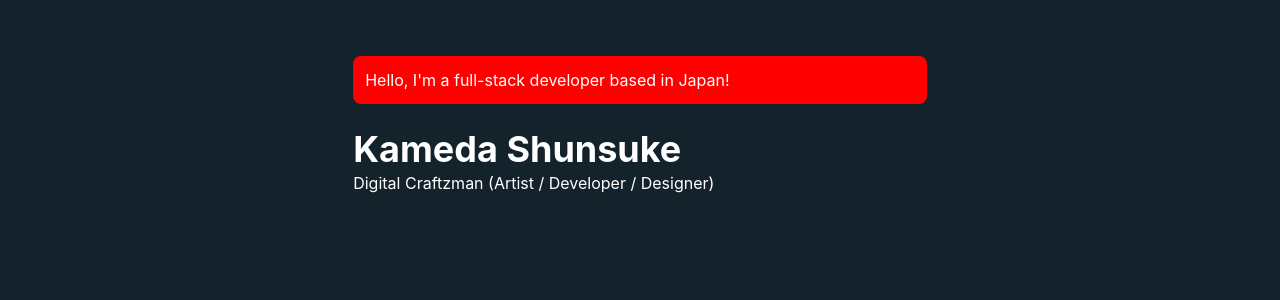
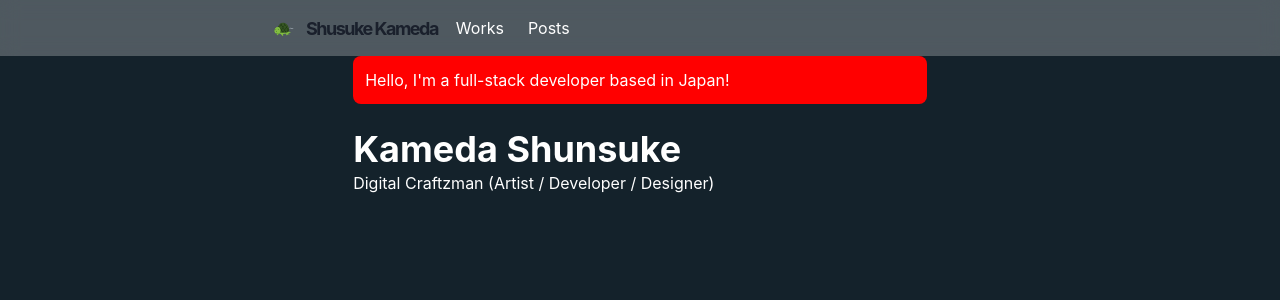
Before and after one commit to hi-lee-mon/Next-Chakra-Emotinon-styled-website, a Next.js app: page / in a window 1280 px wide. Shown: the top 300 px of the page. Built offline with nearby package versions, Linux system fonts and the light colour scheme.

Commit message:
headerとHumburgerButtonの作成

```diff
--- a/package.json
+++ b/package.json
@@ -11,6 +11,7 @@
     "prettier": "prettier --config .prettierrc.js --ignore-path .gitignore \"./**/*.{ts,tsx,json,md}\""
   },
   "dependencies": {
+    "@chakra-ui/icons": "^2.0.4",
     "@chakra-ui/react": "^2.2.4",
     "@emotion/react": "^11.9.3",
     "@emotion/styled": "^11.9.3",
--- a/src/components/layouts/main.tsx
+++ b/src/components/layouts/main.tsx
@@ -1,6 +1,7 @@
 import { Box, Container } from '@chakra-ui/react';
 import Head from 'next/head';
 import { Router } from 'next/router';
+import Navbar from '../navbar';
 
 type Props = {
   children: any;
@@ -14,6 +15,7 @@
         <meta name='viewport' content='width=device-width,initial-scale=1' />
         <title>youtube demo-Homepage</title>
       </Head>
+      <Navbar path={router.asPath} />
       <Container maxW='container.md' pt={14}>
         {children}
       </Container>
--- /dev/null
+++ b/src/components/logo.tsx
@@ -0,0 +1,40 @@
+import { Text, useColorModeValue } from '@chakra-ui/react';
+import styled from '@emotion/styled';
+import Image from 'next/image';
+import Link from 'next/link';
+import React from 'react';
+
+const LogBox = styled.span`
+  font-weight: bold;
+  font-size: 18px;
+  display: inline-flex;
+  align-items: center;
+  height: 30px;
+  line-height: 20px;
+  padding: 10px;
+
+  &:hover img {
+    transform: rotate(20deg);
+  }
+`;
+
+const Logo = () => {
+  const footPrintImg = `/speed_slow_turtle${useColorModeValue('', '-dark')}.png`;
+  console.log(footPrintImg);
+  return (
+    <div>
+      <Link href='/'>
+        <a>
+          <LogBox>
+            <Image src={footPrintImg} width={20} height={20} alt='logo' />
+            <Text color={useColorModeValue('gray.800', 'whiteAlpha.900')} fontFamily='M PLUS Rounded 1c' fontWeight='bold' ml={3}>
+              Shusuke Kameda
+            </Text>
+          </LogBox>
+        </a>
+      </Link>
+    </div>
+  );
+};
+
+export default Logo;
--- /dev/null
+++ b/src/components/navbar.tsx
@@ -0,0 +1,74 @@
+import { HamburgerIcon } from '@chakra-ui/icons';
+import { Box, Container, Flex, Heading, IconButton, Link, Menu, MenuButton, Stack, useColorModeValue } from '@chakra-ui/react';
+import NextLink from 'next/link';
+import React from 'react';
+import Logo from './logo';
+
+type LinkItemProps = {
+  href: string;
+  path: string;
+  children: React.ReactNode;
+};
+
+const LinkItem = ({ href, path, children }: LinkItemProps) => {
+  const active = path === href;
+  const inactiveColor = useColorModeValue('gray200', 'whiteAlpah.900');
+  return (
+    <NextLink href={href}>
+      <Link p={2} bg={active ? '#202023' : inactiveColor}>
+        {children}
+      </Link>
+    </NextLink>
+  );
+};
+
+type NavbarProps = {
+  path: string;
+};
+
+const Navbar = (props: NavbarProps) => {
+  const { path } = props;
+  return (
+    <Box
+      position='fixed'
+      as='nav'
+      w='100%'
+      bg={useColorModeValue('#ffffff40', '#20202380')}
+      style={{ backdropFilter: 'blur(10px)' }}
+      zIndex={1}
+      {...props}
+    >
+      <Container display='flex' p={2} maxW='container.md' flexWrap='wrap' alignItems='center' justifyContent='space-between'>
+        <Flex align='center' mr={5}>
+          <Heading as='h1' size='lg' letterSpacing='tighter'>
+            <Logo />
+          </Heading>
+          <Stack
+            direction={{ base: 'column', md: 'row' }}
+            display={{ base: 'none', md: 'flex' }}
+            width={{ base: 'full', md: 'auto' }}
+            alignItems='center'
+            flexGrow={1}
+            mt={{ base: 4, nmd: 0 }}
+          >
+            <LinkItem href='/works' path={path}>
+              Works
+            </LinkItem>
+            <LinkItem href='/posts' path={path}>
+              Posts
+            </LinkItem>
+          </Stack>
+          <Box flex={1} alignItems='rignt'>
+            <Box ml={2} display={{ base: 'inline-block', md: 'none' }}>
+              <Menu>
+                <MenuButton as={IconButton} icon={<HamburgerIcon />} variant='outline' aria-label='Options'></MenuButton>
+              </Menu>
+            </Box>
+          </Box>
+        </Flex>
+      </Container>
+    </Box>
+  );
+};
+
+export default Navbar;
```
Also changed, not shown: public/speed_slow_turtle.png (added), 1 other file (tests, documents, lock files or other folders).
